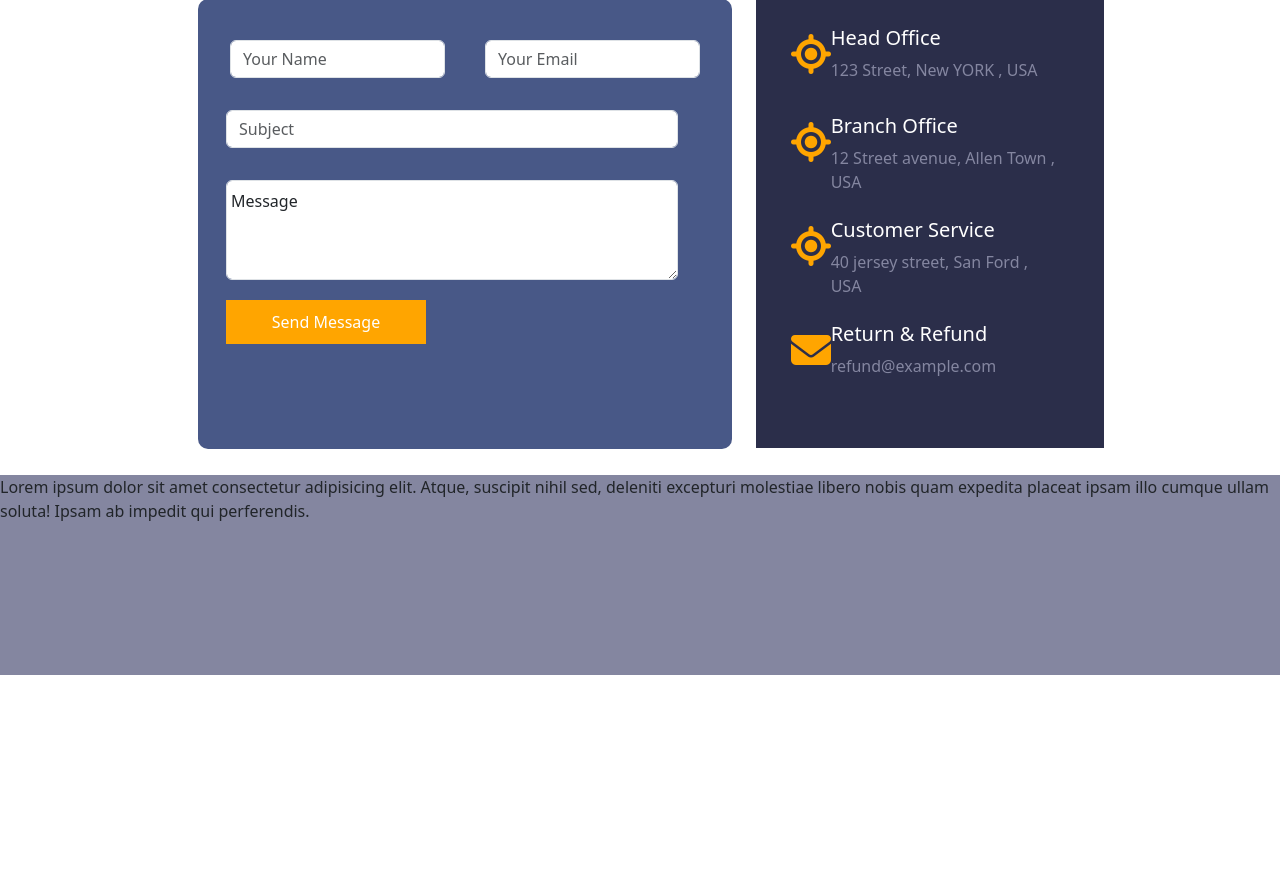
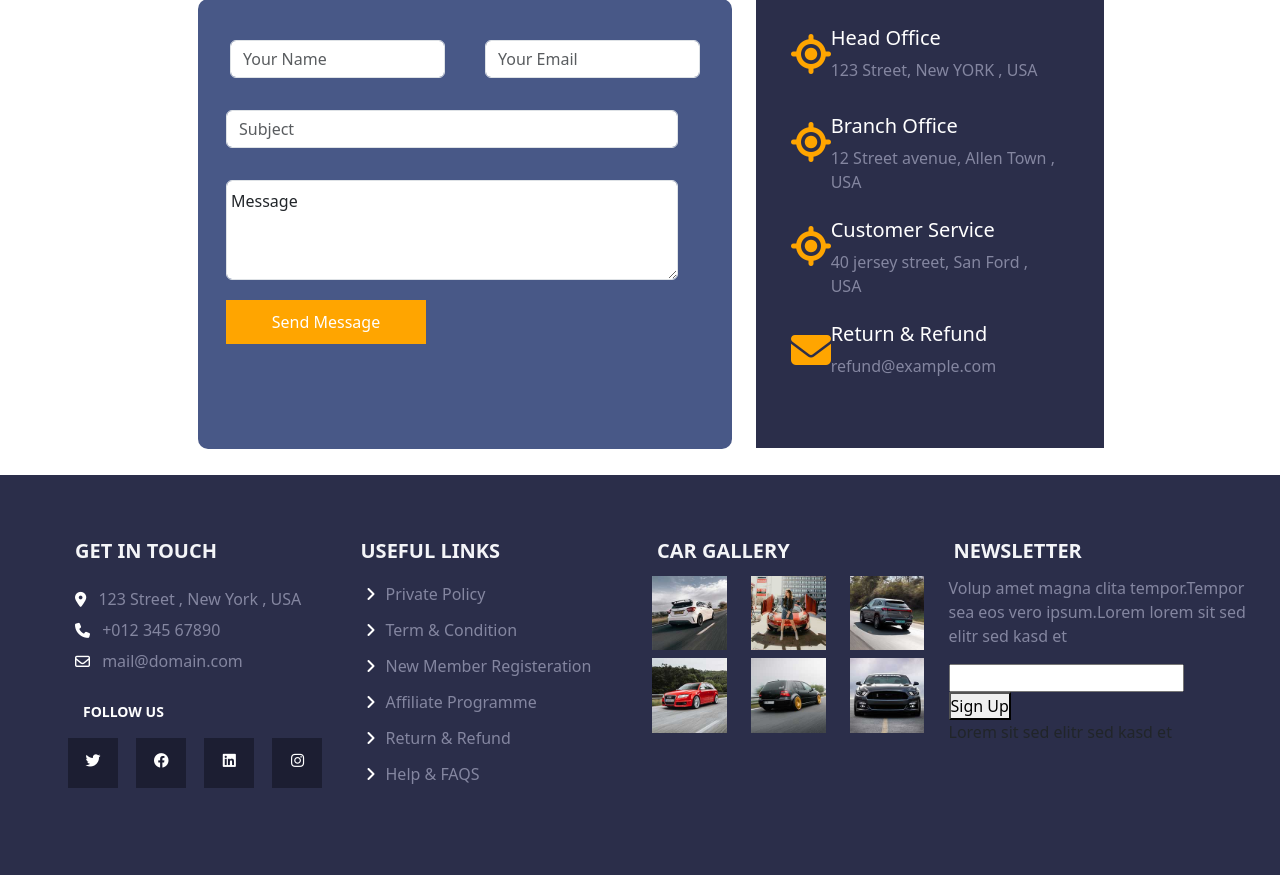
Before and after one commit to Samuel-Gbadamosi/CarsWebSite, a PHP site: page / in a window 1280 px wide; the page is wider, and only the part inside the window is pictured. Shown: the part 4374-5249 px from the top of that part. Before the commit the page ends 5049 px from the top of that part, so only its background shows below. Run offline with PHP 8.4, Linux system fonts and the light colour scheme; some libraries are stand-ins or nearby versions.

Commit message:
index & css

```diff
--- a/cars/index.html
+++ b/cars/index.html
@@ -737,7 +737,86 @@
     <!-- main ends here -->
     <!-- footer starts here -->
     <footer>
-        <p>Lorem ipsum dolor sit amet consectetur adipisicing elit. Atque, suscipit nihil sed, deleniti excepturi molestiae libero nobis quam expedita placeat ipsam illo cumque ullam soluta! Ipsam ab impedit qui perferendis.</p>
+        <div class="row">
+            <div class="col-3">
+            <div class="pest">
+                <h2 class="myhr pl-3">GET IN TOUCH</h2>
+
+                <ul class="list-unstyled p-2">
+                    <li><i class="fa fa-map-marker-alt p-2"></i> 123 Street , New York , USA</li>
+                    <li><i class="fa fa-phone p-2"></i> +012 345 67890</li>
+                    <li><i class="p-2 fa-regular fa-envelope"></i> mail@domain.com</li>
+
+                </ul>
+
+                <p class="fl ml-4">FOLLOW US</p>
+
+                <ul class="d-flex justify-content-around  list-unstyled boxr">
+                    <li><i class="fa-brands fa-twitter "></i></li>
+                    <li><i class="fa-brands fa-facebook"></i></li>
+                    <li><i class="fa-brands fa-linkedin "></i></li>
+                    <li><i class="fa-brands fa-instagram"></i></li>
+                </ul>
+
+            </div>
+
+            </div>
+            <div class="col-3 ">
+                <h2 class="myhr">USEFUL LINKS</h2>
+                <ul class="list-unstyled bty ">
+                    <li><i class="fa fa-angle-right"></i>Private Policy</li>
+                    <li><i class="fa fa-angle-right"></i>Term & Condition</li>
+                    <li><i class="fa fa-angle-right"></i>New Member Registeration</li>
+                    <li><i class="fa fa-angle-right"></i>Affiliate Programme</li>
+                    <li><i class="fa fa-angle-right"></i>Return & Refund</li>
+                    <li><i class="fa fa-angle-right"></i>Help & FAQS</li>
+                </ul>
+
+
+            </div>
+            <div class="col-3 ">
+                <h2 class="myhr">CAR GALLERY</h2>
+
+                <div class="row">
+                    <div class="col-4">
+                        <img class="w-100" src="ft1pic.jpeg" alt="">
+                        <img class="w-100 mt-2" src="ft4.jpeg" alt="">
+
+
+                    </div>
+                    <div class="col-4">
+                        <img class="w-100" src="ft2.jpeg" alt="">
+                        <img class="w-100 mt-2" src="ft5.jpeg" alt="">
+
+
+                    </div>
+                    <div class="col-4">
+                        <img class="w-100" src="ft3.jpeg" alt="">
+                        <img class="w-100 mt-2" src="ft6.jpeg" alt="">
+
+
+
+                    </div>
+
+                </div>
+
+
+            </div>
+            <div class="col-3 ">
+            <h2 class="myhr">NEWSLETTER</h2>
+
+            <p class="vol">Volup amet magna clita tempor.Tempor sea eos vero ipsum.Lorem lorem sit sed elitr sed kasd et</p>
+
+            <div>
+                <input type="email" name="" id="">
+                <button>Sign Up</button>
+
+                <p>Lorem sit sed elitr sed kasd et</p>
+            </div>
+
+            </div>
+
+        </div>
 
     </footer>
     <!-- footer ends here -->
--- a/cars/style.css
+++ b/cars/style.css
@@ -36,8 +36,9 @@ header{
 }
 
 footer{
-    height: 200px;
-    background-color: #8486A0;
+    height: 400px;
+    background-color: #2B2E4A;
+    padding: 59px;
 }
 
 .header-bot h3{
@@ -309,3 +310,60 @@ background-color: #f4f5f8;
 .bhuo p{
     color: #8486A0;
 }
+
+.pest{
+    height: 300px;
+    /* background-color: orange; */
+}
+
+
+.myhr{
+    color: #F4F5F8;
+    font-weight:700;
+    font-size: 20px;
+    text-transform: uppercase;
+    padding: 5px;
+}
+
+.pest ul li i{
+    color: white;
+    font-size: 15px;
+}
+.pest ul li{
+    color: #8486A0;
+}
+
+.fl{
+    font-size: 14px;
+    color: white;
+    font-weight: 800;
+}
+
+
+
+.bty li i{
+    color: white;
+    padding: 10px;
+}
+
+.bty{
+    color: #8486A0;
+}
+
+.vol{
+    width: 300px;
+    color: #8486A0;
+    text-align: -webkit-left;
+}
+
+.boxr li{
+    height: 50px;
+    width: 50px;
+    background-color: #1C1E32;
+    text-align: center;
+    padding: 10px;
+}
+
+.boxr li :hover{
+    color: #0E0F19;
+}
```
